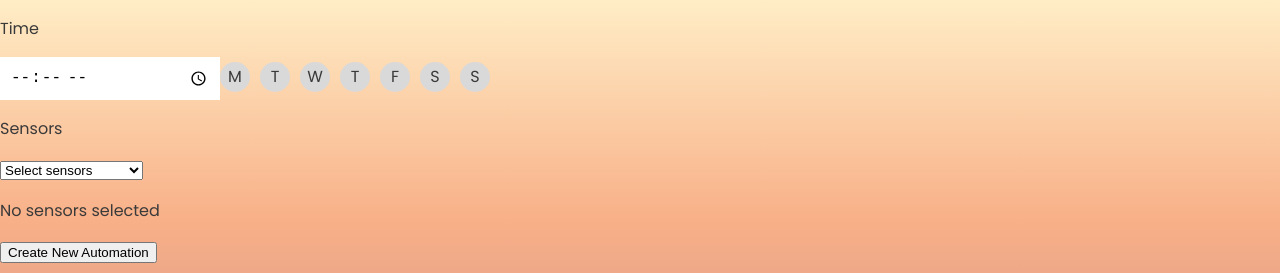
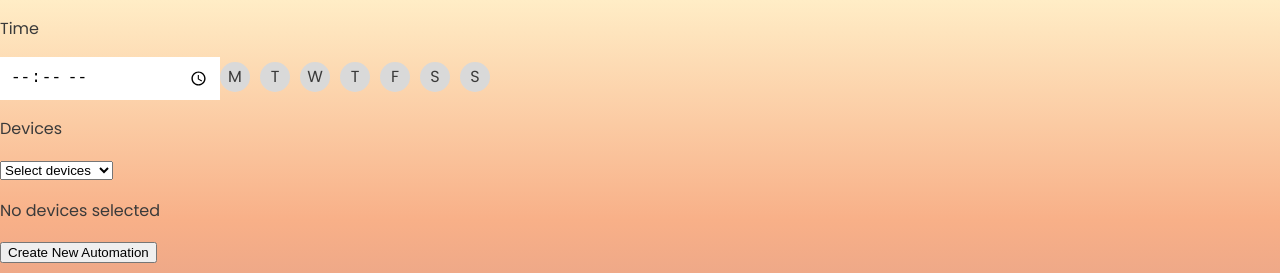
Before and after one commit to KristiinaSa/HomeAutomationSystem, a React (Vite) app in the folder frontend/: page /automations/new in a window 1280 px wide. Shown: the top 273 px of the page. Built offline with nearby package versions, Linux system fonts and the light colour scheme.

Commit message:
Renamed functions, fixed a bug in device selection.

```diff
--- a/frontend/src/components/AutomationForm/AutomationForm.jsx
+++ b/frontend/src/components/AutomationForm/AutomationForm.jsx
@@ -3,7 +3,7 @@ import { useNavigate, useParams } from "react-router-dom";
 
 import DaySelection from "./DaySelection";
 import TimeSelection from "./TimeSelection";
-import SensorSelection from "./SensorSelection";
+import DeviceSelection from "./DeviceSelection";
 
 import { dummySensors } from "../../dummyData/dummySensor";
 import { dummyAutomations } from "../../dummyData/dummyAutomations";
@@ -70,10 +70,10 @@ export const AutomationForm = () => {
         selectedDays={selectedDays}
         setSelectedDays={setSelectedDays}
       />
-      <SensorSelection
-        sensors={dummySensors}
-        selectedSensors={selectedSensors}
-        setSelectedSensors={setSelectedSensors}
+      <DeviceSelection
+        devices={dummySensors}
+        selectedDevices={selectedSensors}
+        setSelectedDevices={setSelectedSensors}
       />
       <button onClick={handleSubmit} disabled={isLoading}>
         {isLoading
--- /dev/null
+++ b/frontend/src/components/AutomationForm/DeviceSelection.jsx
@@ -0,0 +1,60 @@
+import { useState } from "react";
+
+const DeviceSelection = ({ devices, selectedDevices, setSelectedDevices }) => {
+  const [selectedDeviceId, setSelectedDeviceId] = useState("");
+
+  const handleDeviceChange = (event) => {
+    const selectedDevice = devices.find(
+      (device) => device.id === Number(event.target.value)
+    );
+    setSelectedDevices([...selectedDevices, selectedDevice]);
+    setSelectedDeviceId("");
+  };
+
+  const handleRemoveDevice = (deviceToRemove) => {
+    setSelectedDevices(
+      selectedDevices.filter((device) => device.id !== deviceToRemove.id)
+    );
+    if (deviceToRemove.id === Number(selectedDeviceId)) {
+      setSelectedDeviceId("");
+    }
+  };
+
+  const availableDevices = devices.filter(
+    (device) => !selectedDevices.some((selected) => selected.id === device.id)
+  );
+
+  return (
+    <div>
+      <p>Devices</p>
+      {availableDevices.length > 0 ? (
+        <select value={selectedDeviceId} onChange={handleDeviceChange}>
+          <option value="" disabled>
+            Select devices
+          </option>
+          {availableDevices.map((device) => (
+            <option key={device.id} value={device.id}>
+              {device.name}
+            </option>
+          ))}
+        </select>
+      ) : (
+        <p>No devices available</p>
+      )}
+      {selectedDevices.length > 0 ? (
+        <ul>
+          {selectedDevices.map((device, index) => (
+            <li key={index}>
+              {device.name}
+              <button onClick={() => handleRemoveDevice(device)}>Remove</button>
+            </li>
+          ))}
+        </ul>
+      ) : (
+        <p>No devices selected</p>
+      )}
+    </div>
+  );
+};
+
+export default DeviceSelection;
--- a/frontend/src/components/Automations/AutomationCard.jsx
+++ b/frontend/src/components/Automations/AutomationCard.jsx
@@ -15,7 +15,8 @@ export const AutomationCard = ({ automation }) => {
   };
 
   const weekdays = ["monday", "tuesday", "wednesday", "thursday", "friday"];
-  const allDays = [...weekdays, "saturday", "sunday"];
+  const weekends = ["saturday", "sunday"];
+  const allDays = [...weekdays, ...weekends];
 
   let activeDays = automation.weekdays
     ? Object.entries(automation.weekdays)
@@ -33,6 +34,11 @@ export const AutomationCard = ({ automation }) => {
     activeDays.every((day) => weekdays.includes(day))
   ) {
     activeDays = ["Weekdays"];
+  } else if (
+    activeDays.length === weekends.length &&
+    activeDays.every((day) => weekends.includes(day))
+  ) {
+    activeDays = ["Weekends"];
   } else {
     activeDays = activeDays.map((day) => dayAbbreviations[day]);
   }
--- a/frontend/src/dummyData/dummyAutomations.js
+++ b/frontend/src/dummyData/dummyAutomations.js
@@ -5,12 +5,12 @@ export const dummyAutomations = [
     time: "12:00",
     weekdays: {
       monday: false,
-      tuesday: true,
+      tuesday: false,
       wednesday: false,
       thursday: false,
-      friday: true,
-      saturday: false,
-      sunday: false,
+      friday: false,
+      saturday: true,
+      sunday: true,
     },
 
     devices: [
@@ -54,6 +54,33 @@ export const dummyAutomations = [
     ],
   },
   {
+    id: 4,
+    name: "Automation 4",
+    time: "20:00",
+    weekdays: {
+      monday: true,
+      tuesday: true,
+      wednesday: false,
+      thursday: true,
+      friday: true,
+      saturday: false,
+      sunday: false,
+    },
+
+    devices: [
+      {
+        id: 4,
+        name: "Bathroom Light",
+        type: "light",
+      },
+      {
+        id: 5,
+        name: "Bedroom Light",
+        type: "light",
+      },
+    ],
+  },
+  {
     id: 3,
     name: "Automation 3",
     time: "20:00",
--- a/frontend/src/dummyData/dummySensor.js
+++ b/frontend/src/dummyData/dummySensor.js
@@ -1,5 +1,17 @@
 export const dummySensors = [
-  { id: 1, name: "Temperature Sensor" },
-  { id: 2, name: "Humidity Sensor" },
-  { id: 3, name: "Pressure Sensor" },
+  {
+    id: 1,
+    name: "Bathroom Light",
+    type: "light",
+  },
+  {
+    id: 2,
+    name: "Bedroom Light",
+    type: "light",
+  },
+  {
+    id: 3,
+    name: "Kitchen Light",
+    type: "light",
+  },
 ];
```
